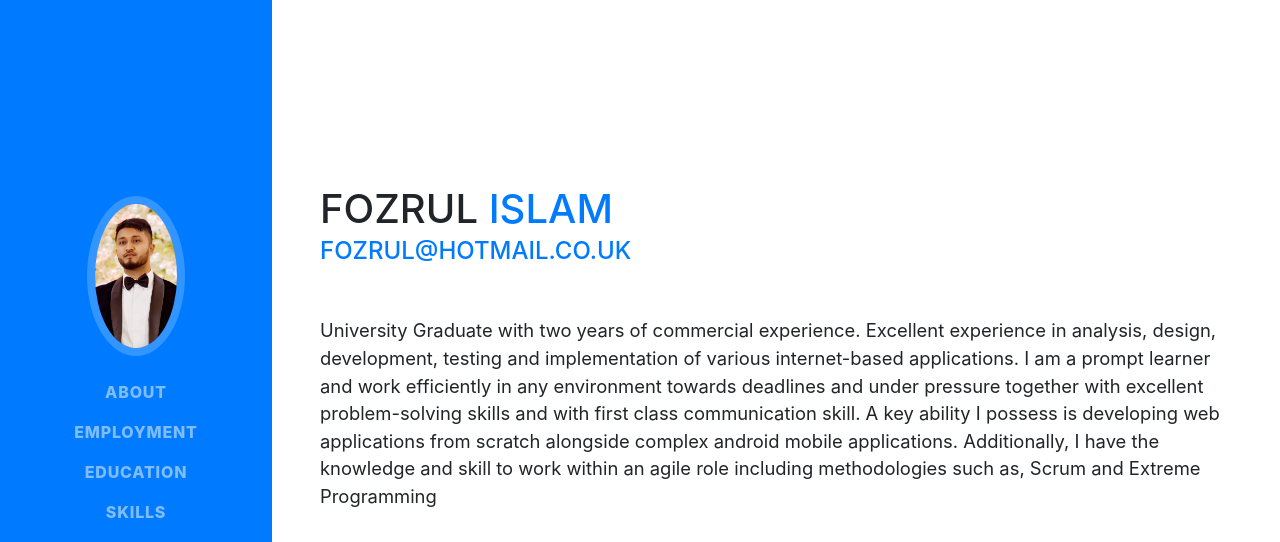
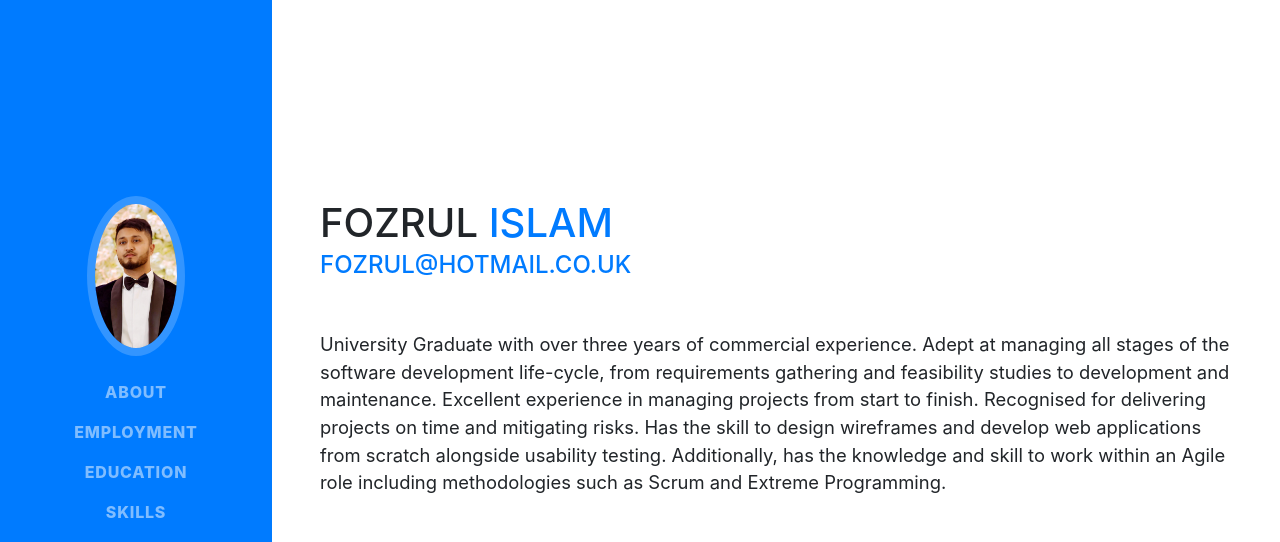
Before and after one commit to fozrul/resume, a website with bundled scripts: page index.html in a window 1280 px wide. Shown: the top 542 px of the page. Built offline with nearby package versions, Linux system fonts and the light colour scheme; a web font is replaced by a local one.

Commit message:
profile information updated

```diff
--- a/index.html
+++ b/index.html
@@ -71,12 +71,11 @@
             <a href="mailto:fozrul@hotmail.co.uk">fozrul@hotmail.co.uk</a>
           </div>
           <p class="lead mb-5">
-            University Graduate with two years of commercial experience. Excellent experience in analysis, design, development,
-            testing and implementation of various internet-based applications. I am a prompt learner and work efficiently in any
-            environment towards deadlines and under pressure together with excellent problem-solving skills and with first class
-            communication skill. A key ability I possess is developing web applications from scratch alongside complex android
-            mobile applications. Additionally, I have the knowledge and skill to work within an agile role including methodologies
-            such as, Scrum and Extreme Programming</p>
+            University Graduate with over three years of commercial experience.
+            Adept at managing all stages of the software development life-cycle, from requirements gathering and feasibility studies to development and maintenance.
+            Excellent experience in managing projects from start to finish. Recognised for delivering projects on time and mitigating risks.
+            Has the skill to design wireframes and develop web applications from scratch alongside usability testing.
+            Additionally, has the knowledge and skill to work within an Agile role including methodologies such as Scrum and Extreme Programming. </p>
           <div class="social-icons">
             <a href="https://www.linkedin.com/in/fozrul-islam-68631092/" data-toggle="tooltip" title="Linkedin">
               <i class="fab fa-linkedin-in"></i>
```
